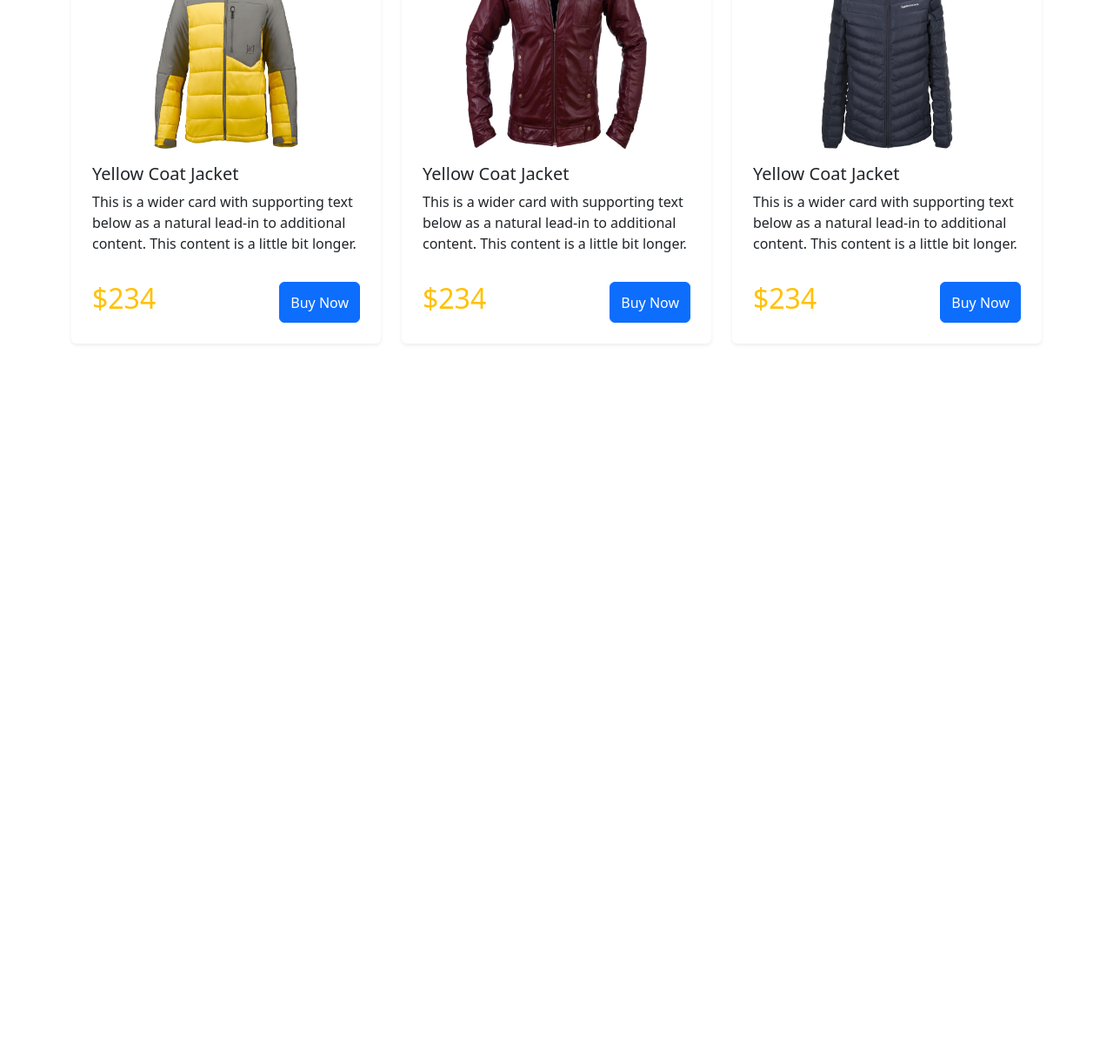
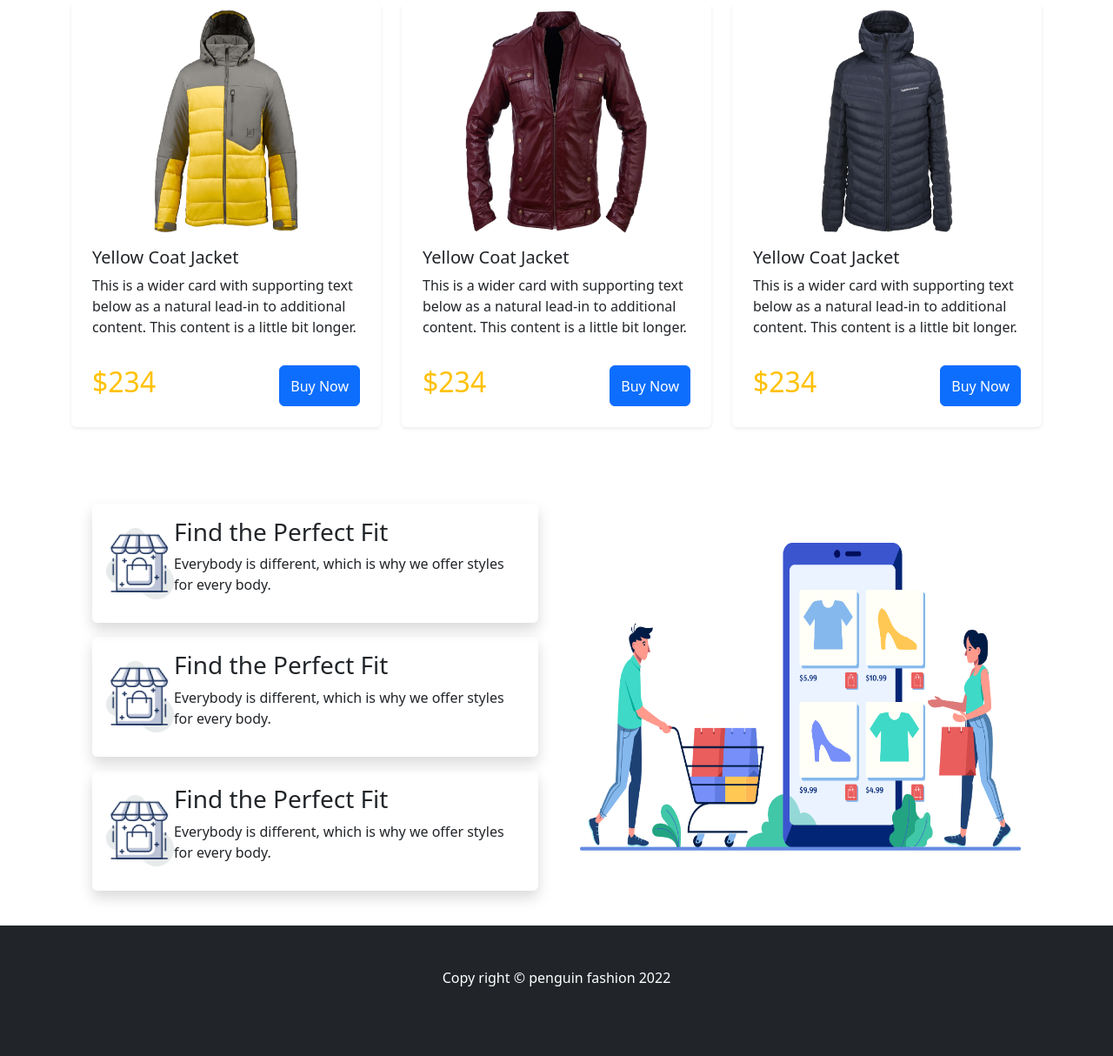
Before and after one commit to saidul90091/penguin-fashion, a plain HTML site: page index.html in a window 1280 px wide. Shown: the part 1356-2570 px from the top of the page at 87% size. Before the commit the page ends 1799 px from the top, so only its background shows below. Drawn offline with nearby package versions, Linux system fonts and the light colour scheme.

Commit message:
added shopping area

```diff
--- a/index.html
+++ b/index.html
@@ -50,7 +50,7 @@
         </section>
         <!-- navigation area edn -->
         <!-- header area start  -->
-        <section class="mb-5">
+        <section class="mb-5 p-5">
             <div class="container">
                 <div class="row">
                     <div class="col-sm-12 col-md-12 col-lg-6 d-flex align-items-center">
@@ -189,6 +189,61 @@
             </div>
         </section>
         <!-- man jacket section end -->
+        <!-- ---------shaping start------------ -->
+        <section>
+            <div class="container">
+                <div class="d-flex flex-sm-column-reverse flex-md-column-reverse flex-lg-row justify-content-center align-items-center">
+
+
+                    <div class="shoping m-4">
+                        <div class=" d-flex align-items-center shadow rounded my-3 p-3 w-90">
+                            <div class="icon_image">
+                                <img src="images/house.png" alt="">
+                            </div>
+                            <div>
+                                <h3>Find the Perfect Fit</h3>
+                                <p>Everybody is different, which is why we
+                                    offer styles for every body.</p>
+                            </div>
+                        </div>
+                        <div class="d-flex align-items-center shadow rounded my-3 p-3 w-90">
+                            <div class="icon_image">
+                                <img src="images/house.png" alt="">
+                            </div>
+                            <div>
+                                <h3>Find the Perfect Fit</h3>
+                                <p>Everybody is different, which is why we
+                                    offer styles for every body.</p>
+                            </div>
+                        </div>
+                        <div class="d-flex align-items-center shadow rounded my-3 p-3 w-90">
+                            <div class="icon_image">
+                                <img src="images/house.png" alt="">
+                            </div>
+                            <div>
+                                <h3>Find the Perfect Fit</h3>
+                                <p>Everybody is different, which is why we
+                                    offer styles for every body.</p>
+                            </div>
+                        </div>
+                    </div>
+
+
+                    <div class="shoping_img m-4">
+                        <img class="img-fluid" src="images/shopping.png" alt="">
+                    </div>
+
+
+                </div>
+            </div>
+
+        </section>
+       <!-- ---------shaping end------------ -->
+        <footer class="bg-dark">
+            <div class="text-white text-bold text-center p-5">
+                <p>Copy right &copy; penguin fashion 2022</p>
+            </div>
+        </footer>
     </main>
 
 
--- a/style.css
+++ b/style.css
@@ -9,3 +9,15 @@
     width: 210px;
     height: 257px;
 }
+.icon_image img{
+    width: 78px;
+    height: 82px;
+}
+
+.shoping_img img{
+    width: 599px;
+    height: 354px;
+}
+footer{
+    height: 150px;
+}
```
